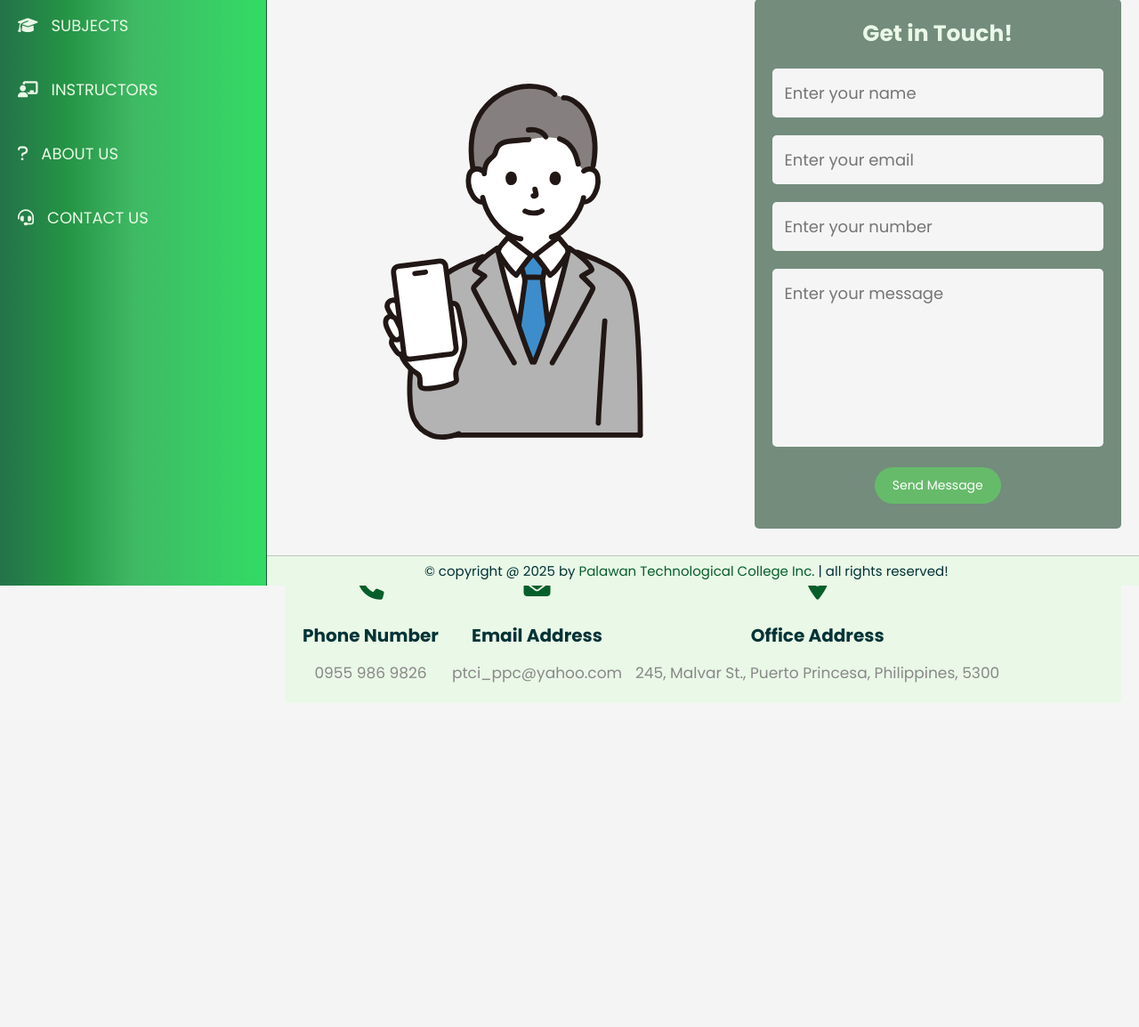
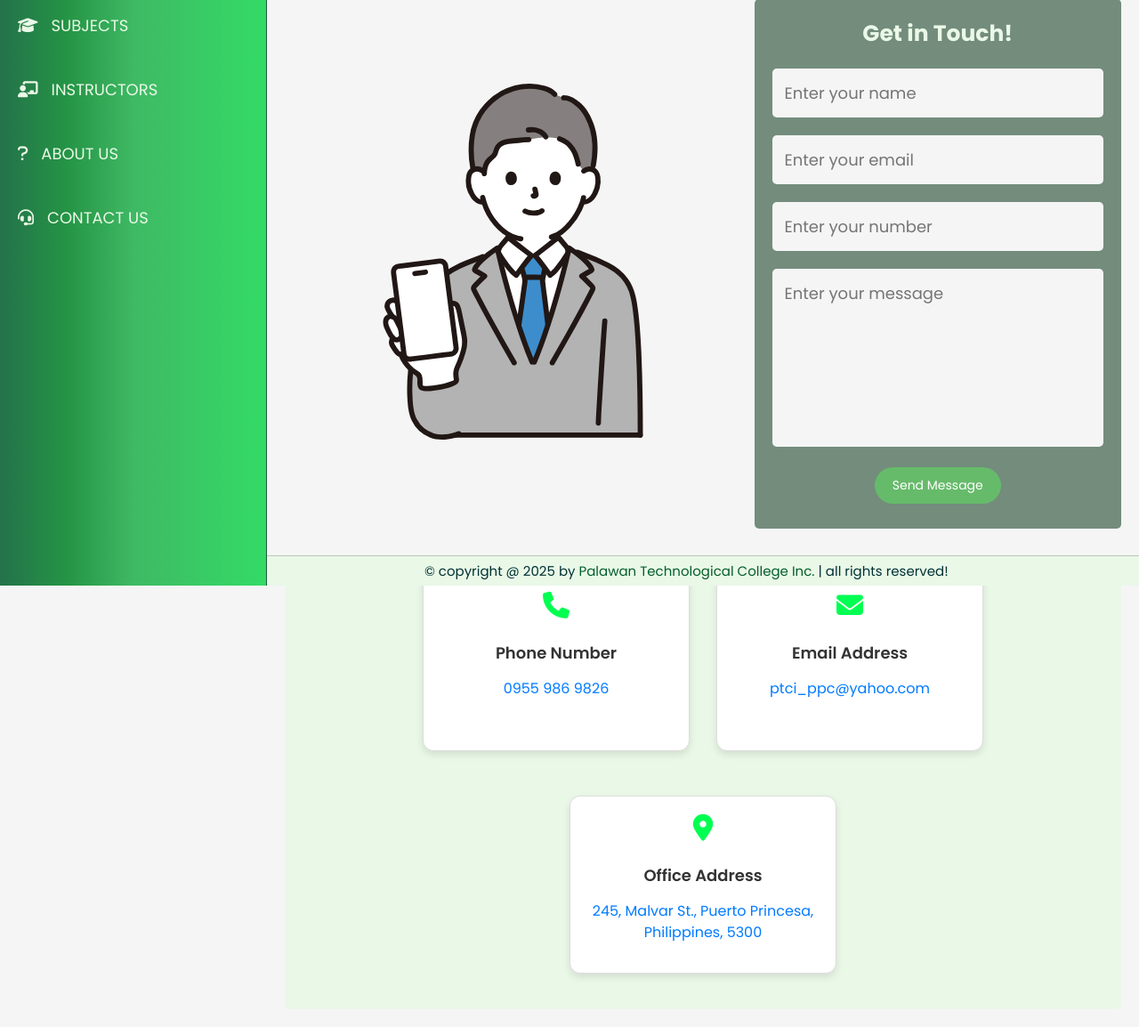
Before and after one commit to baiddin2001/Project1, a PHP site: page /contact.php in a window 1280 px wide. Shown: the part 142-1296 px from the top of the page at 89% size. Before the commit the page ends 932 px from the top, so only its background shows below. Run offline with PHP 8.4, Linux system fonts and the light colour scheme; data that the repository does not hold is empty.

Commit message:
Fix the Contact us

```diff
--- a/Ambot/contact.php
+++ b/Ambot/contact.php
@@ -74,28 +74,28 @@ if(isset($_POST['submit'])){
 
    </div>
 
-   <div class="box-container">
+      <div class="box-container" style="display: flex; justify-content: center; align-items: center; gap: 30px; flex-wrap: wrap; text-align: center;">
 
-      <div class="box">
-         <i class="fas fa-phone"></i>
-         <h3>Phone Number</h3>
-         <a href="tel:0955 986 9826">0955 986 9826</a>
+      <div class="box" style="border: 1px solid #ddd; padding: 20px; margin-bottom: 20px; border-radius: 12px; background-color: #fff; width: 300px; height:200px; box-shadow: 0 4px 8px rgba(0, 0, 0, 0.1);">
+         <i class="fas fa-phone" style="font-size: 30px; color:rgb(0, 255, 81);"></i>
+         <h3 style="font-size: 18px; color: #333; font-weight: 600;">Phone Number</h3>
+         <a href="tel:0955 986 9826" style="font-size: 16px; color: #007bff; text-decoration: none;">0955 986 9826</a>
       </div>
 
-      <div class="box">
-         <i class="fas fa-envelope"></i>
-         <h3>Email Address</h3>
-         <a href="mailto: ptci_ppc@yahoo.com">ptci_ppc@yahoo.com</a>
+      <div class="box" style="border: 1px solid #ddd; padding: 20px; margin-bottom: 20px; border-radius: 12px; background-color: #fff; width: 300px; height:200px; box-shadow: 0 4px 8px rgba(0, 0, 0, 0.1);">
+         <i class="fas fa-envelope" style="font-size: 30px; color:rgb(0, 255, 81);"></i>
+         <h3 style="font-size: 18px; color: #333; font-weight: 600;">Email Address</h3>
+         <a href="mailto:ptci_ppc@yahoo.com" style="font-size: 16px; color: #007bff; text-decoration: none;">ptci_ppc@yahoo.com</a>
       </div>
 
-      <div class="box">
-         <i class="fas fa-map-marker-alt"></i>
-         <h3>Office Address</h3>
-         <a href="https://www.google.com/maps/place/Palawan+Technological+College+Inc./@9.7457862,118.7386164,17z/data=!4m6!3m5!1s0x33b563c2c589ea8b:0xeedcd9f30debb84b!8m2!3d9.7457809!4d118.7411913!16s%2Fg%2F1tykrxmj?entry=ttu&g_ep=EgoyMDI0MTEyNC4xIKXMDSoASAFQAw%3D%3D">245, Malvar St., Puerto Princesa, Philippines, 5300</a>
+      <div class="box" style="border: 1px solid #ddd; padding: 20px; margin-bottom: 20px; border-radius: 12px; background-color: #fff; width: 300px; height:200px; box-shadow: 0 4px 8px rgba(0, 0, 0, 0.1);">
+         <i class="fas fa-map-marker-alt" style="font-size: 30px; color:rgb(0, 255, 81)"></i>
+         <h3 style="font-size: 18px; color: #333; font-weight: 600;">Office Address</h3>
+         <a href="https://www.google.com/maps/place/Palawan+Technological+College+Inc./@9.7457862,118.7386164,17z/data=!4m6!3m5!1s0x33b563c2c589ea8b:0xeedcd9f30debb84b!8m2!3d9.7457809!4d118.7411913!16s%2Fg%2F1tykrxmj?entry=ttu&g_ep=EgoyMDI0MTEyNC4xIKXMDSoASAFQAw%3D%3D" style="font-size: 16px; color: #007bff; text-decoration: none;">245, Malvar St., Puerto Princesa, Philippines, 5300</a>
       </div>
 
+      </div>
 
-   </div>
 
 </section>
 
```
